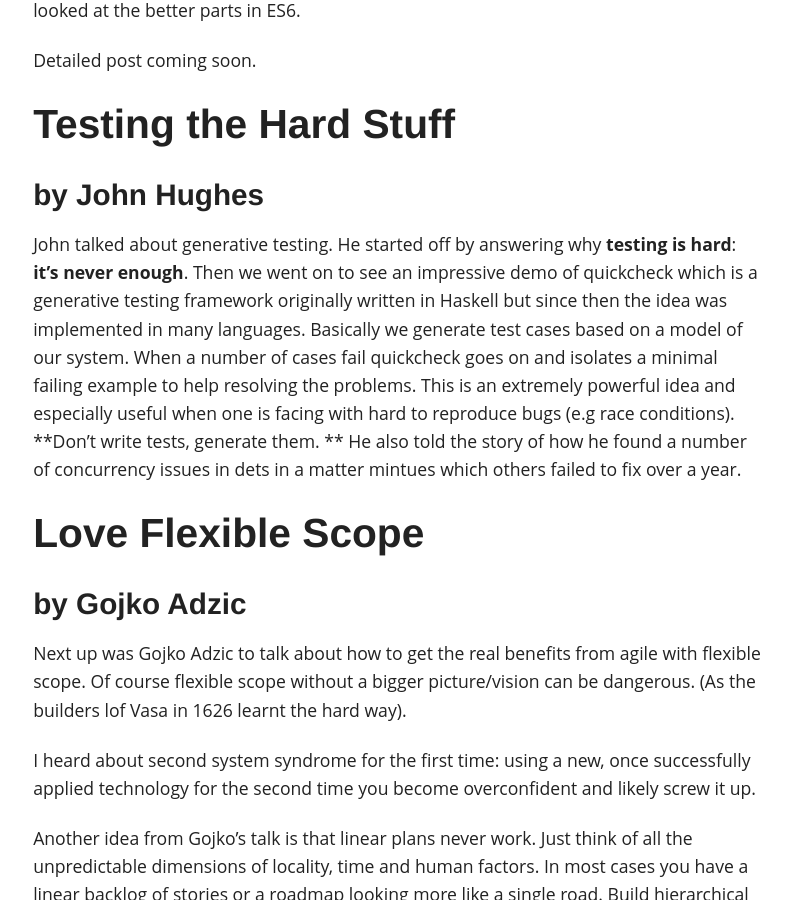
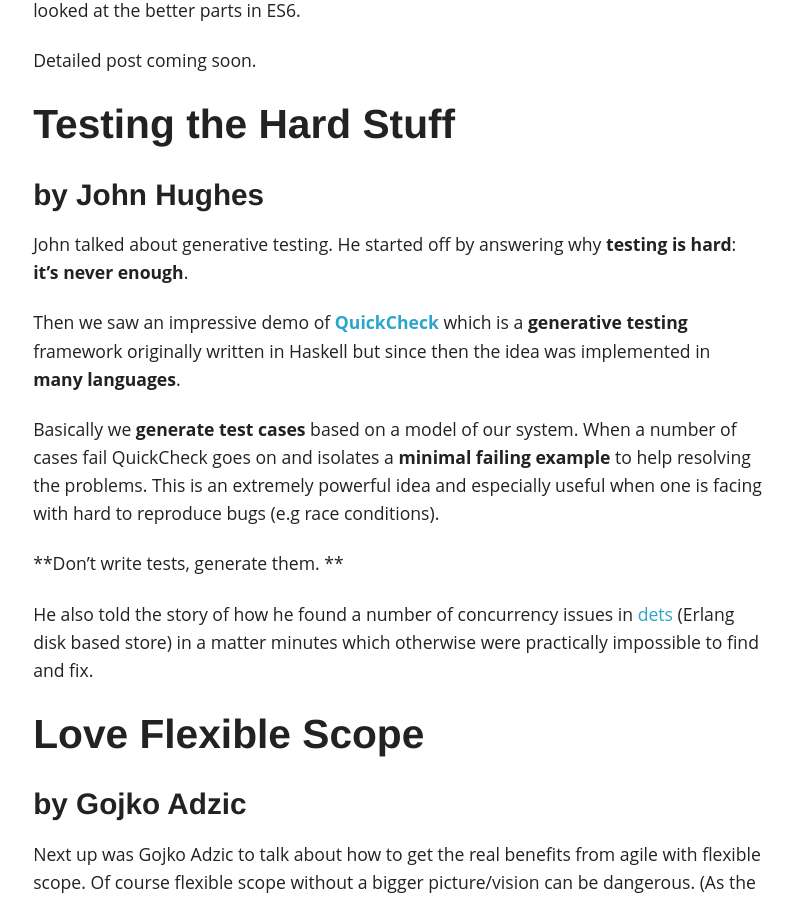
Before and after one commit to dublado/csabapalfi.github.io, a Jekyll site: the page built from _posts/2014-04-24-craftconf-day-2.md, in a window 1280 px wide and 900 px high, scrolled down 2067 px. Shown: the whole window, without its empty margins (242-1035 px from the left). Built offline with Jekyll 4.4.1, drawn with Linux system fonts in a browser that asks for light colours; Markdown is read by kramdown in place of the engine named in the settings; comment, search, counter and statistics services are not loaded; some of the changed text lies outside the part shown.

Commit message:
better day 2summary

```diff
--- a/_posts/2014-04-24-craftconf-day-2.md
+++ b/_posts/2014-04-24-craftconf-day-2.md
@@ -63,10 +63,15 @@ Detailed post coming soon.
 ### by John Hughes
 
 John talked about generative testing. He started off by answering why **testing is hard**: **it's never enough**.
-Then we went on to see an impressive demo of quickcheck which is a generative testing framework originally written in Haskell but since then the idea was implemented in many languages. Basically we generate test cases based on a model of our system. When a number of cases fail quickcheck goes on and isolates a minimal failing example to help resolving the problems.
+
+Then we saw an impressive demo of **[QuickCheck](http://www.cse.chalmers.se/~rjmh/QuickCheck/manual.html)** which is a **generative testing** framework originally written in Haskell but since then the idea was implemented in **many languages**.
+
+Basically we **generate test cases** based on a model of our system. When a number of cases fail QuickCheck goes on and isolates a **minimal failing example** to help resolving the problems.
 This is an extremely powerful idea and especially useful when one is facing with hard to reproduce bugs (e.g race conditions).
+
 **Don't write tests, generate them. **
-He also told the story of how he found a number of concurrency issues in dets in a matter mintues which others failed to fix over a year.
+
+He also told the story of how he found a number of concurrency issues in [dets](http://www.erlang.org/doc/man/dets.html) (Erlang disk based store) in a matter minutes which otherwise were practically impossible to find and fix.
 
 ## Love Flexible Scope
 ### by Gojko Adzic
@@ -98,7 +103,8 @@ It's not every day that you can see the CTO of [Typesafe](http://typesafe.com/).
 
 I deliberately chose a different presentation in this time-slot as I was afraid it would bit a bit too generic and I already did the [reactive course](https://www.coursera.org/course/reactive) recently and attended [ping-conf](http://www.ping-conf.com/) as well. Will definitely check out the recording though.
 
-### Functional Examples from Category Theory by Alissa Pajer
+### Functional Examples from Category Theory
+## by Alissa Pajer
 
 <blockquote class="twitter-tweet" lang="en"><p><a href="https://twitter.com/alissapajer">@alissapajer</a> holds the most clean and straightforward category theory presentation I&#39;ve ever seen. A must have for newcomers. <a href="https://twitter.com/search?q=%23craftconf&amp;src=hash">#craftconf</a></p>&mdash; Attila Szabo (@maugly24) <a href="https://twitter.com/maugly24/statuses/459329626406670336">April 24, 2014</a></blockquote>
 <script async src="//platform.twitter.com/widgets.js" charset="utf-8"></script>
```
